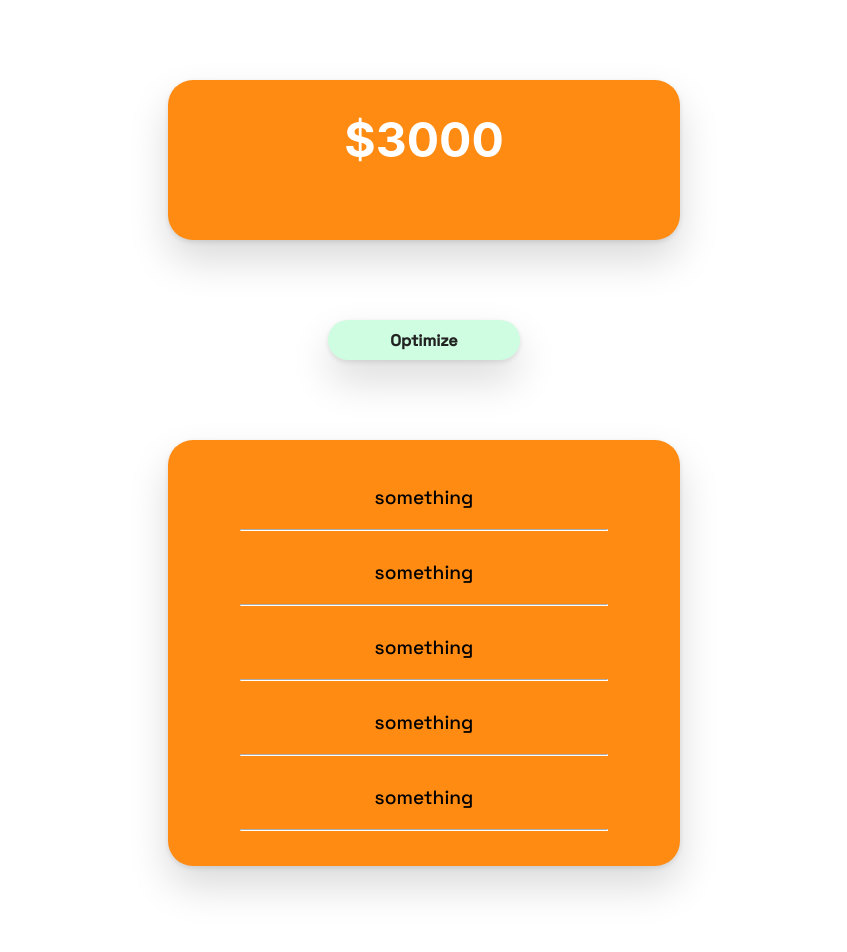
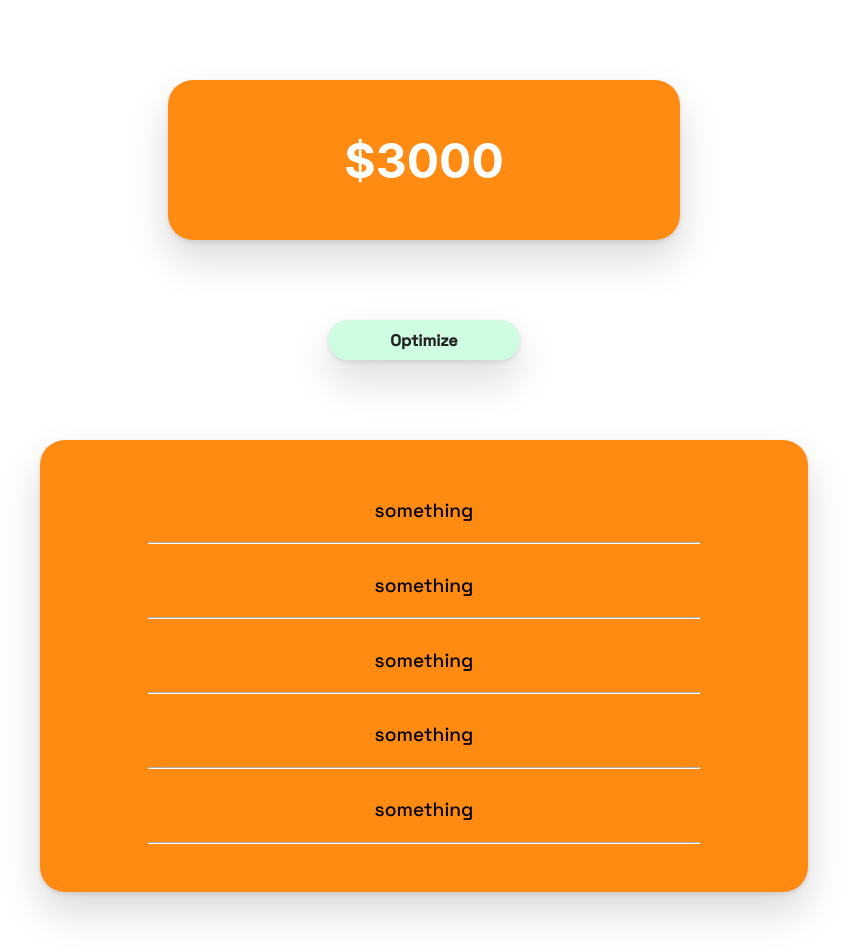
Before and after one commit to GraphicsMonster/Expense_Optimizer, a React (Create React App) app: page / in a window 1280 px wide. Shown: the top 952 px of the page, without its empty margins (216-1063 px from the left). Built offline with nearby package versions, Linux system fonts and the light colour scheme; the HTML template or start-up script is replaced by a standard one.

Commit message:
CSS Tweaks

```diff
--- a/src/components/fundcard/fundcard.css
+++ b/src/components/fundcard/fundcard.css
@@ -3,16 +3,16 @@
   border-radius: 25px;
   box-shadow: 0 2px 5px rgba(0, 0, 0, 0.1), 0 20px 40px rgba(0, 0, 0, 0.15);
   margin: 10vh auto;
+  display:flex;
+
 }
-@media (min-width: 760px) {
+@media (min-width: 490px) {
   .card {
     width: 40vw;
     height: 20vh;
   }
 
-  .card-text {
-    padding-top: 30px;
-  }
+
 }
 
 @media (max-width: 490px) {
@@ -22,15 +22,14 @@
     margin-top: 10vh;
   }
 
-  .card .card-text {
-    padding-top: 5vh;
-  }
+
 }
 
 .card .card-text {
   text-align: center;
   margin: auto auto;
   color: #fff;
+  display: flex;
 }
 
 .card .card-text h2 {
--- a/src/components/items/items.css
+++ b/src/components/items/items.css
@@ -9,9 +9,15 @@
   font-size: 1.2rem;
 }
 
-@media (min-width: 760px) {
+@media (min-width: 760px){
+  .items{
+    width: 40vw;
+  }
+}
+
+@media (min-width: 490px){
   .items {
-    width: 40vw;
+    width: 60vw;
   }
 }
 
--- a/src/components/options/options.css
+++ b/src/components/options/options.css
@@ -23,7 +23,7 @@
   }
 }
 
-@media (max-width: 490px) {
+@media (max-width: 760px) {
   .opt-btn {
     width: 200px;
     height: 50px;
```
Also changed, not shown: 1 other file (tests, documents, lock files or other folders).
